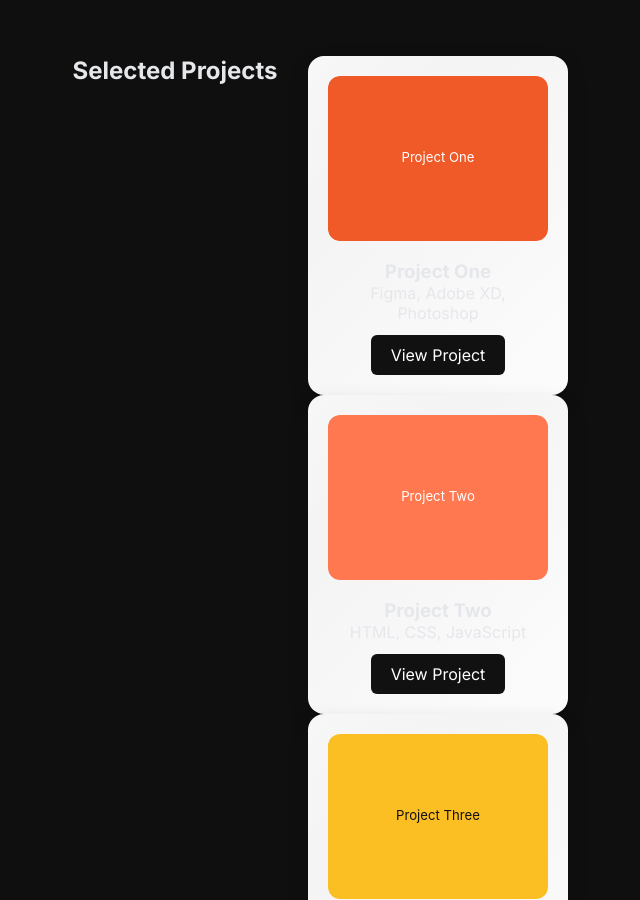
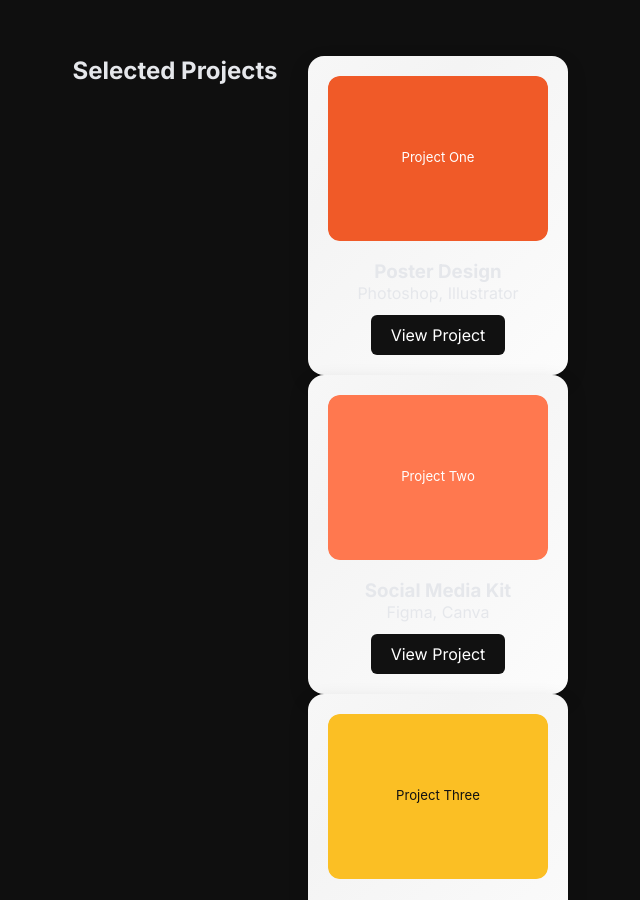
Before and after one commit to ariantechzone-stack/ariantechzone-stack.github.io, a Jekyll site: the page built from index.md, in a window 1280 px wide and 900 px high, scrolled down 724 px. Shown: the whole window, without its empty margins (320-960 px from the left). Built offline with Jekyll 4.4.1, drawn with Linux system fonts in a browser that asks for light colours; some of the changed text lies outside the part shown.

Commit message:
Update projects.yml

```diff
--- a/_data/projects.yml
+++ b/_data/projects.yml
@@ -1,17 +1,12 @@
-- title: "Project One"
+- title: "Poster Design"
   image: "project-1.svg"
-  description: "A modern UI/UX design project."
-  tech: "Figma, Adobe XD, Photoshop"
+  tech: "Photoshop, Illustrator"
   link: "#"
-
-- title: "Project Two"
+- title: "Social Media Kit"
   image: "project-2.svg"
-  description: "A web development project."
-  tech: "HTML, CSS, JavaScript"
+  tech: "Figma, Canva"
   link: "#"
-
-- title: "Project Three"
+- title: "Brand Identity"
   image: "project-3.svg"
-  description: "A branding & design project."
-  tech: "Illustrator, Photoshop, Canva"
+  tech: "Vector Art"
   link: "#"
```
